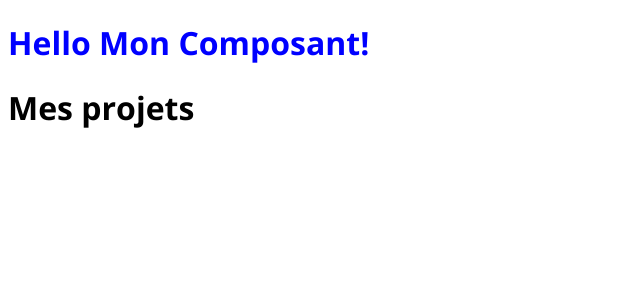
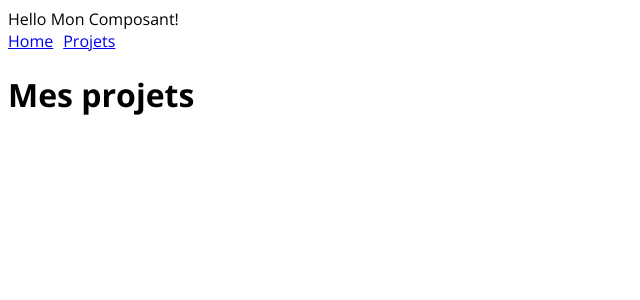
Before and after one commit to raphbag/raphbag.github.io, a SvelteKit app: page /projects in a window 1280 px wide. Shown: the top 300 px of the page, without its empty margins (0-640 px from the left). Built offline with nearby package versions, Linux system fonts and the light colour scheme.

Commit message:
add links to header

```diff
--- a/src/components/Header.svelte
+++ b/src/components/Header.svelte
@@ -1,13 +1,28 @@
 <script>
 	// JavaScript peut être ajouté ici pour le comportement du composant
 	let name = 'Mon Composant';
+
+	let links = [
+		{ href: '/', text: 'Home' },
+		{ href: '/projects', text: 'Projets' }
+	];
 </script>
 
-<h1>Hello {name}!</h1>
+<header>
+	<div>
+		Hello {name}!
+	</div>
+
+	<nav>
+		{#each links as link}
+			<a href={link.href}>{link.text}</a>
+		{/each}
+	</nav>
+</header>
 
 <style>
 	/* Styles spécifiques au composant peuvent être ajoutés ici */
-	h1 {
-		color: blue;
+	nav > a {
+		margin-right: 10px;
 	}
 </style>
```
